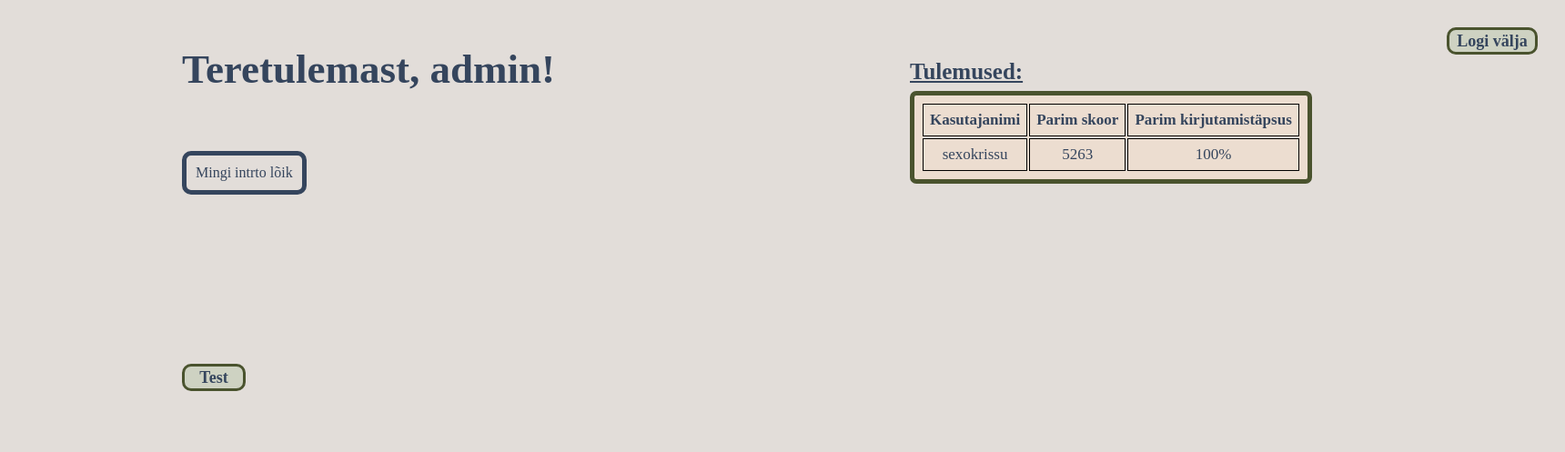
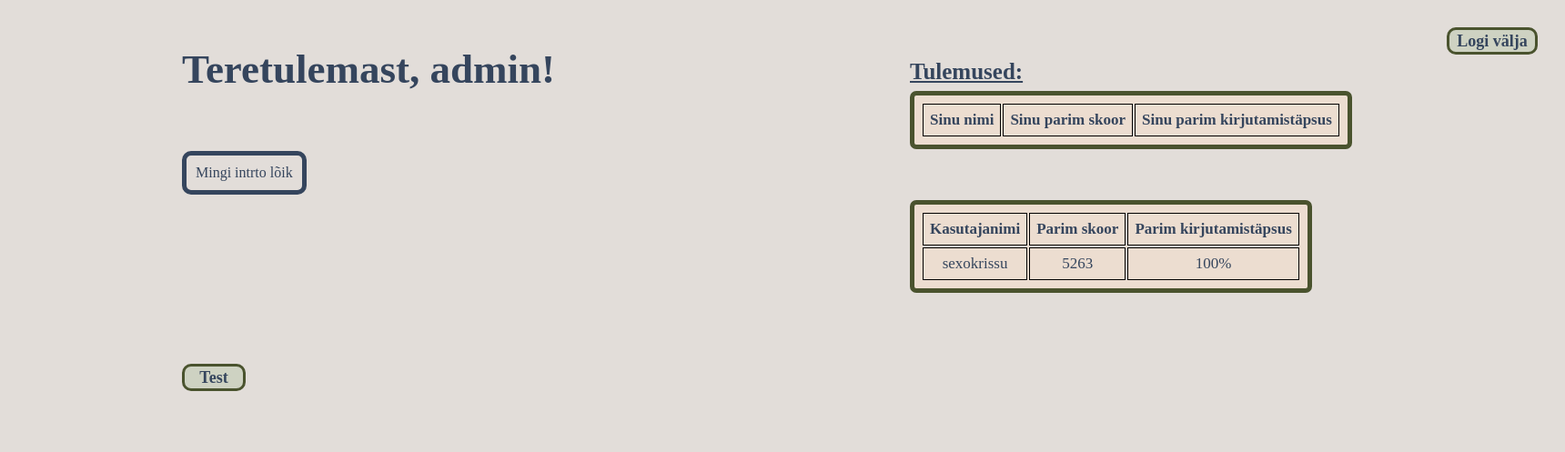
Before and after one commit to ingridhi/RealicaSpeedrunning, a Django app: page /home/ in a window 1720 px wide. Shown: the top 497 px of the page at 91% size. Run offline with Django 4.2, Linux system fonts and the light colour scheme; a user stored in the database is signed in; data comes from the database, SQL or seed files in the repository; both versions use the stored data as it was after the commit; lists and menus that the app fills with data are empty; some libraries are stand-ins or nearby versions.

Commit message:
sinuparimskoor

```diff
--- a/RealicaSpeedrunning/home/templates/home/home.html
+++ b/RealicaSpeedrunning/home/templates/home/home.html
@@ -59,6 +59,22 @@
             <div style="position: absolute; left: 1000px; top: 100px; width: 700px;">
                 <table style="border: 5px solid #4a532e; border-radius: 7px; padding: 7px; font-size: 17px;">
                     <tr>
+                        <th style="padding: 7px;">Sinu nimi</th>
+                        <th style="padding: 7px;">Sinu parim skoor</th>
+                        <th style="padding: 7px;">Sinu parim kirjutamistäpsus</th>
+                    </tr>
+                    {% for member in members %}
+                        {% if member.name == request.user.username %}
+                        <tr>
+                            <td style="padding: 7px;">{{ member.name }}</td>
+                            <td style="padding: 7px;">{{ member.top_score }}</td>
+                            <td style="padding: 7px;">{{ member.top_accuracy }}%</td>
+                        </tr>
+                        {% endif %}
+                    {% endfor %}
+                </table>
+                <table style="position: absolute; top: 120px; border: 5px solid #4a532e; border-radius: 7px; padding: 7px; font-size: 17px;">
+                    <tr>
                         <th style="padding: 7px;">Kasutajanimi</th>
                         <th style="padding: 7px;">Parim skoor</th>
                         <th style="padding: 7px;">Parim kirjutamistäpsus</th>
```
Also changed, not shown: RealicaSpeedrunning/db.sqlite3.
